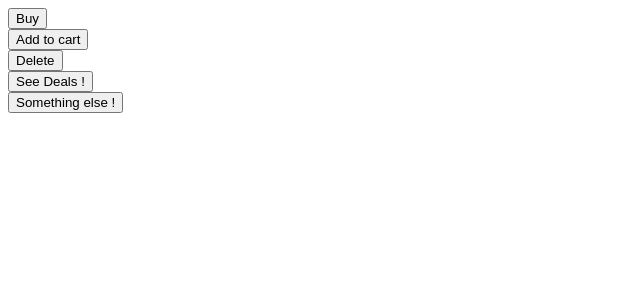
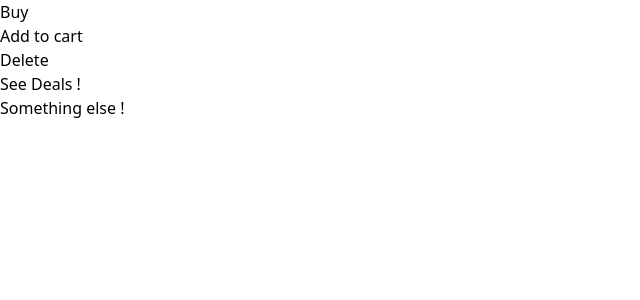
Before and after one commit to Harounted/Udemy-react-comps, a React (Create React App) app: page / in a window 1280 px wide. Shown: the top 300 px of the page, without its empty margins (0-640 px from the left). Built offline with nearby package versions, Linux system fonts and the light colour scheme.

Commit message:
add tailwind

```diff
--- a/package.json
+++ b/package.json
@@ -35,5 +35,10 @@
       "last 1 firefox version",
       "last 1 safari version"
     ]
+  },
+  "devDependencies": {
+    "autoprefixer": "^10.4.15",
+    "postcss": "^8.4.29",
+    "tailwindcss": "^3.3.3"
   }
 }
--- /dev/null
+++ b/postcss.config.js
@@ -0,0 +1,6 @@
+module.exports = {
+  plugins: {
+    tailwindcss: {},
+    autoprefixer: {},
+  },
+}
--- /dev/null
+++ b/src/index.css
@@ -0,0 +1,3 @@
+@tailwind base;
+@tailwind components;
+@tailwind utilities;
--- a/src/index.js
+++ b/src/index.js
@@ -1,3 +1,4 @@
+import "./index.css";
 import React from "react";
 import ReactDOM from "react-dom/client";
 import App from "./App";
--- /dev/null
+++ b/tailwind.config.js
@@ -0,0 +1,8 @@
+/** @type {import('tailwindcss').Config} */
+module.exports = {
+  content: ["./src/**/*.{js,ts,jsx,tsx,mdx}"],
+  theme: {
+    extend: {},
+  },
+  plugins: [],
+};
```
Also changed, not shown: 1 other file (tests, documents, lock files or other folders).
